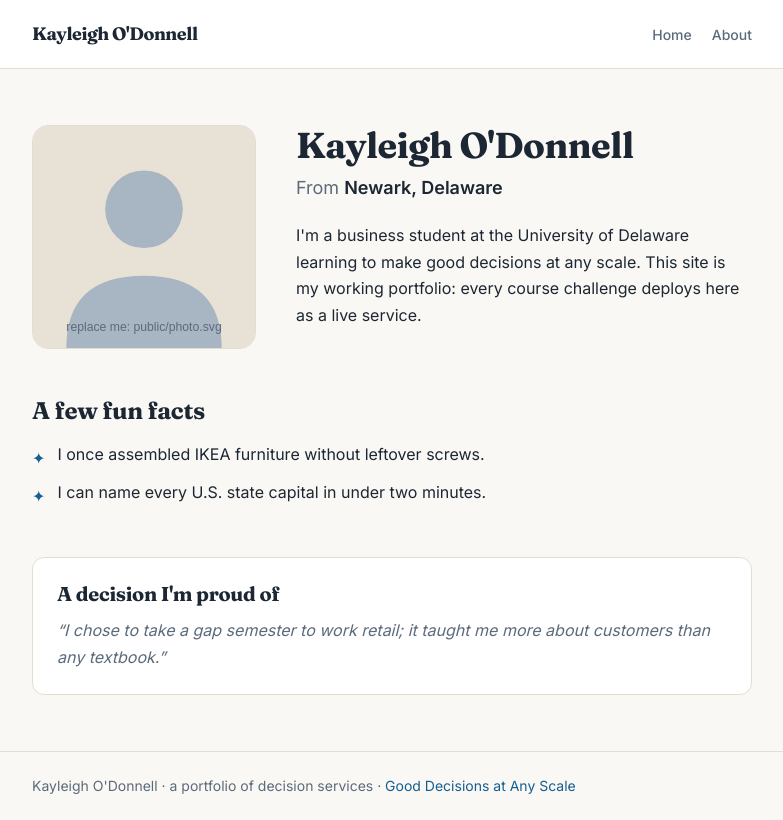
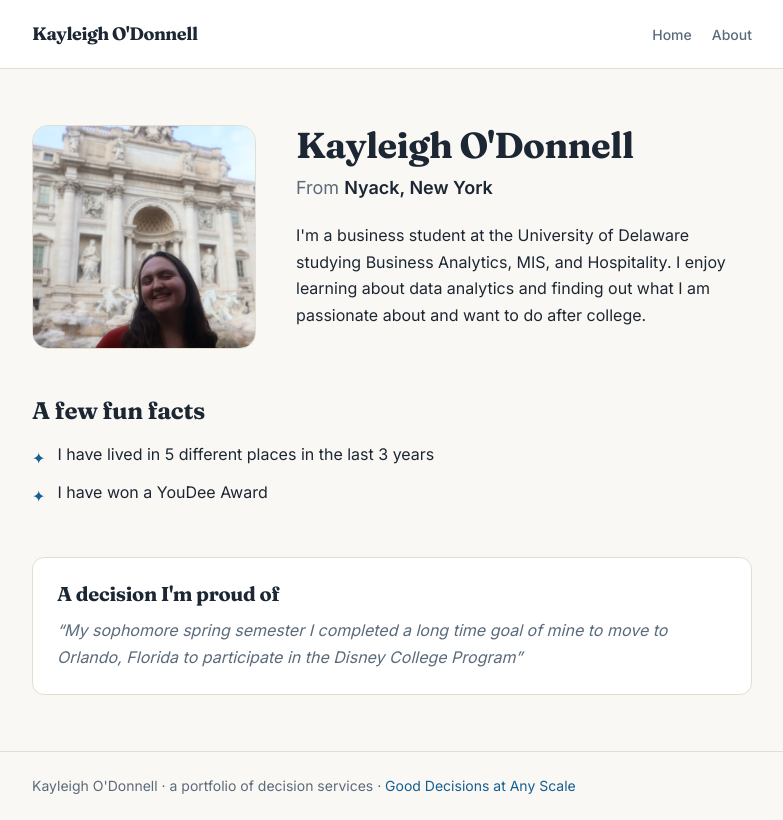
Before and after one commit to kayodonn/my-site, a Next.js app: page /about in a window 1280 px wide. Shown: the whole page, without its empty margins (248-1031 px from the left). Built offline with nearby package versions, Linux system fonts and the light colour scheme.

Commit message:
Replace the placeholder person with myself

```diff
--- a/src/profile.ts
+++ b/src/profile.ts
@@ -22,48 +22,48 @@ export const profile = {
   email: "kayodonn@udel.edu",
 
   /** Where you're from. Shows on your roster card and /about. */
-  hometown: "Newark, Delaware",
+  hometown: "Nyack, New York",
 
   /**
    * 2 to 4 fun facts (the grader checks the count!). Real ones: they're
    * how classmates find something to say hello about.
    */
   funFacts: [
-    "I once assembled IKEA furniture without leftover screws.",
-    "I can name every U.S. state capital in under two minutes.",
+    "I have lived in 5 different places in the last 3 years",
+    "I have won a YouDee Award",
   ],
 
   /** One decision you're proud of, in a sentence. */
   decisionImProudOf:
-    "I chose to take a gap semester to work retail; it taught me more about customers than any textbook.",
+    "My sophomore spring semester I completed a long time goal of mine to move to Orlando, Florida to participate in the Disney College Program",
 
   /**
    * Your photo. Replace public/photo.svg with a real photo of you
    * (e.g. put photo.jpg in the public/ folder and change this to "/photo.jpg").
    * It must be a real image file: the grader fetches it and checks.
    */
-  photoPath: "/photo.svg",
+  photoPath: "/myphoto.jpg",
 
   /**
    * Who can see your roster card:
    *   "class"          — your classmates and the professor (recommended)
    *   "professor-only" — just the professor
    */
-  rosterVisibility: "class" as "class" | "professor-only",
+  rosterVisibility: "class" as "class",
 
   /** A one-line tagline for your home page. Make it yours. */
-  tagline: "Building a portfolio of decision services, one lane at a time.",
+  tagline: "Staying curious and open to new experiences and skills.",
 
   /**
    * A short bio for your home page: two or three sentences, written like
    * a person, not a resume. What are you studying? What do you care about?
    */
-  bio: "I'm a business student at the University of Delaware learning to make good decisions at any scale. This site is my working portfolio: every course challenge deploys here as a live service.",
+  bio: "I'm a business student at the University of Delaware studying Business Analytics, MIS, and Hospitality. I enjoy learning about data analytics and finding out what I am passionate about and want to do after college.",
 
   /**
    * Your GitHub repo URL. The course platform reads this from /api/health to
    * verify you have ≥ 5 commits spread over days (not one bulk dump).
    * Example: "https://github.com/your-username/your-repo"
    */
-  repoUrl: "https://github.com/kayodonn/your-repo",
+  repoUrl: "https://github.com/kayodonn/my-site",
 };
```
Also changed, not shown: public/myphoto.JPG (added), 1 other file (tests, documents, lock files or other folders).
